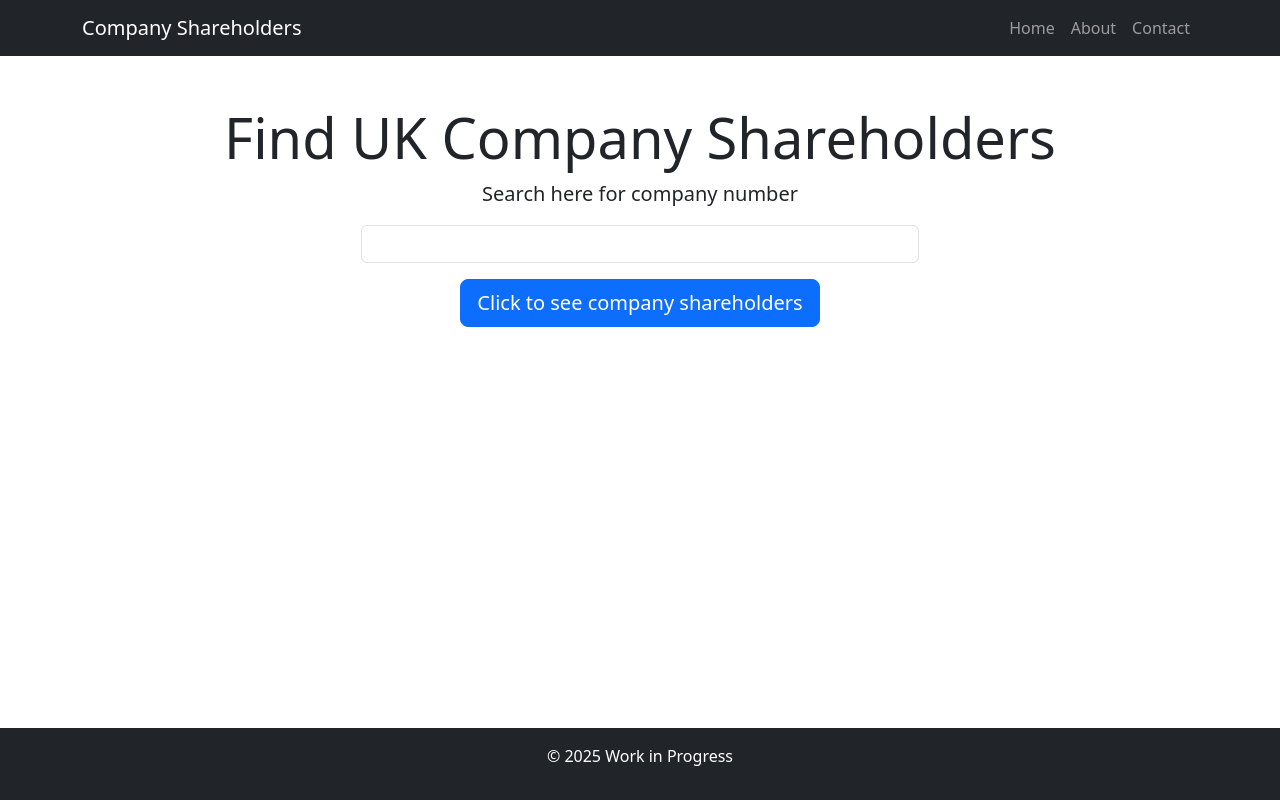
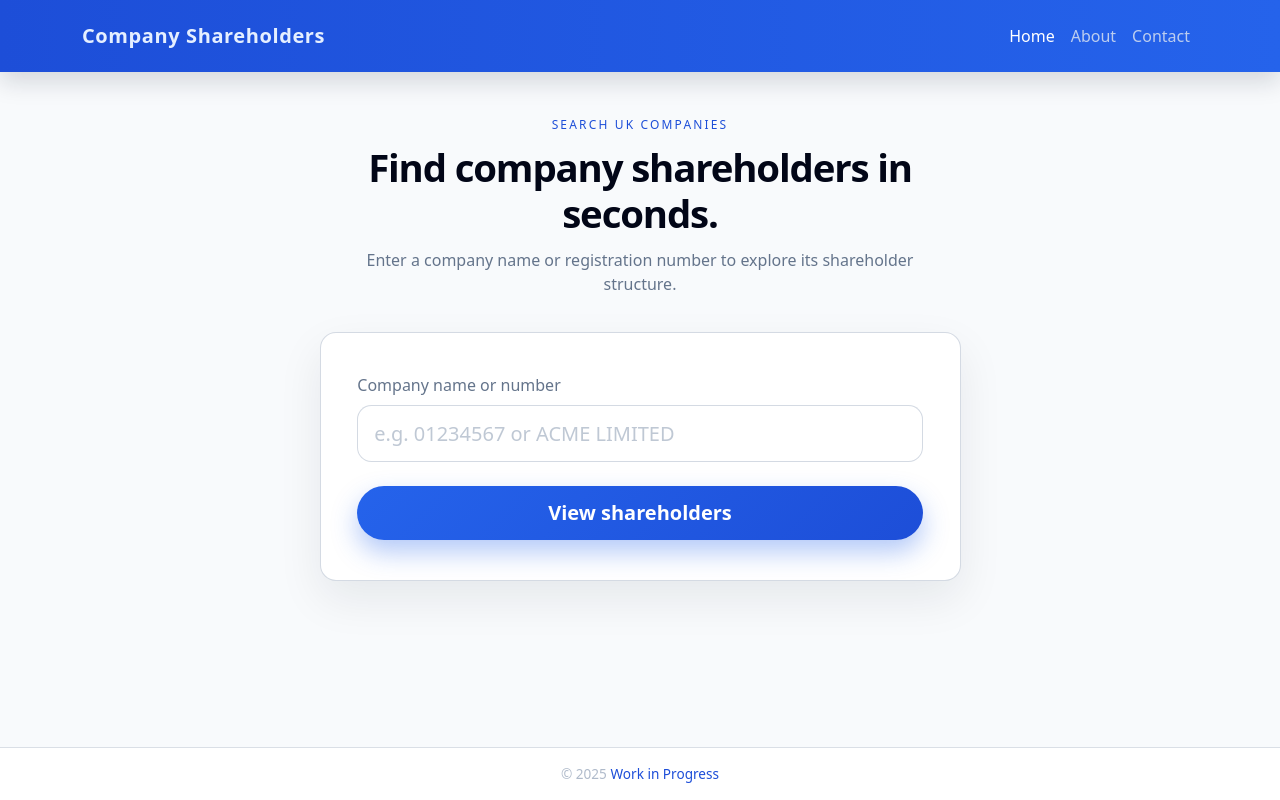
Before and after one commit to brizio97/company_data, a Flask app: page / in a window 1280 px wide. Run offline with Flask 3, Linux system fonts and the light colour scheme; some libraries are stand-ins or nearby versions.

Commit message:
Improve UI and styling

```diff
--- /dev/null
+++ b/app/static/css/theme.css
@@ -0,0 +1,236 @@
+:root {
+  --bg-main: #f8fafc;
+  --bg-elevated: #ffffff;
+  --bg-elevated-soft: #eff6ff;
+  --accent: #2563eb;
+  --accent-soft: rgba(37, 99, 235, 0.08);
+  --accent-strong: #1d4ed8;
+  --text-main: #020617;
+  --text-muted: #64748b;
+  --border-subtle: rgba(148, 163, 184, 0.4);
+  --danger: #ef4444;
+}
+
+body {
+  background-color: var(--bg-main);
+  color: var(--text-main);
+  font-family: system-ui, -apple-system, BlinkMacSystemFont, "SF Pro Text", "Segoe UI", sans-serif;
+}
+
+a {
+  color: var(--accent-strong);
+}
+
+a:hover {
+  color: #93c5fd;
+}
+
+.navbar {
+  background: linear-gradient(to right, #1d4ed8, #2563eb);
+  border-bottom: none;
+  box-shadow: 0 10px 25px rgba(15, 23, 42, 0.15);
+}
+
+.navbar-brand {
+  font-weight: 600;
+  letter-spacing: 0.03em;
+  color: #e5efff !important;
+}
+
+.nav-link {
+  font-weight: 500;
+  color: rgba(226, 232, 240, 0.8) !important;
+}
+
+.nav-link.active,
+.nav-link:hover {
+  color: #ffffff !important;
+}
+
+/* Main layout */
+
+.main-shell {
+  min-height: 100vh;
+  display: flex;
+  flex-direction: column;
+}
+
+.main-content {
+  flex: 1;
+  padding-top: 2.75rem;
+  padding-bottom: 2.75rem;
+}
+
+/* Hero / page header */
+
+.page-hero {
+  text-align: center;
+  margin-bottom: 2.25rem;
+}
+
+.page-hero-eyebrow {
+  font-size: 0.75rem;
+  text-transform: uppercase;
+  letter-spacing: 0.18em;
+  color: var(--accent-strong);
+  margin-bottom: 0.6rem;
+}
+
+.page-hero-title {
+  font-size: clamp(2rem, 3vw, 2.6rem);
+  font-weight: 650;
+  letter-spacing: -0.03em;
+  margin-bottom: 0.75rem;
+}
+
+.page-hero-subtitle {
+  color: var(--text-muted);
+  max-width: 36rem;
+  margin: 0 auto;
+}
+
+/* Card-like wrapper for main content */
+
+.surface-card {
+  background: var(--bg-elevated);
+  border-radius: 1rem;
+  border: 1px solid rgba(148, 163, 184, 0.4);
+  box-shadow: 0 18px 45px rgba(15, 23, 42, 0.08);
+  padding: 2rem 1.75rem;
+}
+
+@media (min-width: 768px) {
+  .surface-card {
+    padding: 2.5rem 2.3rem;
+  }
+}
+
+/* Forms */
+
+.form-label {
+  font-weight: 500;
+  color: var(--text-muted);
+}
+
+.form-control {
+  background-color: #ffffff;
+  border-radius: 0.9rem;
+  border: 1px solid var(--border-subtle);
+  color: var(--text-main);
+  padding: 0.8rem 1rem;
+}
+
+.form-control:focus {
+  border-color: var(--accent-strong);
+  box-shadow: 0 0 0 0.15rem rgba(37, 99, 235, 0.25);
+  background-color: #ffffff;
+  color: var(--text-main);
+}
+
+.form-control::placeholder {
+  color: rgba(148, 163, 184, 0.6);
+}
+
+/* Buttons */
+
+.btn-primary {
+  border-radius: 999px;
+  font-weight: 600;
+  padding-inline: 1.8rem;
+  padding-block: 0.75rem;
+  background: linear-gradient(135deg, #2563eb, #1d4ed8);
+  border: none;
+  box-shadow: 0 12px 26px rgba(37, 99, 235, 0.35);
+}
+
+.btn-primary:hover,
+.btn-primary:focus {
+  background: linear-gradient(135deg, #1d4ed8, #1d4ed8);
+  transform: translateY(-1px);
+  box-shadow: 0 20px 45px rgba(37, 99, 235, 0.7);
+}
+
+.btn-outline-light {
+  border-radius: 999px;
+  border-color: rgba(148, 163, 184, 0.65);
+  color: var(--text-main);
+}
+
+.btn-outline-light:hover {
+  background-color: rgba(148, 163, 184, 0.15);
+}
+
+.table-wrapper {
+  background: #ffffff;
+  border-radius: 1rem;
+  border: 1px solid rgba(148, 163, 184, 0.45);
+  box-shadow: 0 18px 38px rgba(15, 23, 42, 0.09);
+  overflow: hidden;
+}
+
+.table {
+  margin-bottom: 0;
+  color: var(--text-main);
+}
+
+.table thead {
+  background: linear-gradient(to right, #e0ecff, #dbeafe);
+}
+
+.table thead th {
+  border-bottom: 0;
+  text-transform: uppercase;
+  font-size: 0.7rem;
+  letter-spacing: 0.18em;
+  color: var(--text-muted);
+  background: transparent !important;
+}
+
+.table tbody tr:nth-child(even) {
+  background-color: #f8fafc;
+}
+
+.table tbody tr:nth-child(odd) {
+  background-color: #ffffff;
+}
+
+.table tbody tr:hover {
+  background-color: rgba(191, 219, 254, 0.45);
+}
+
+.table td,
+.table th {
+  border-color: rgba(148, 163, 184, 0.5);
+}
+
+.table a {
+  text-decoration: none;
+  font-weight: 500;
+}
+
+.footer {
+  border-top: 1px solid rgba(148, 163, 184, 0.35);
+  background: #ffffff;
+  color: var(--text-muted);
+  font-size: 0.85rem;
+}
+
+.footer span {
+  color: var(--accent-strong);
+}
+
+/* Misc */
+
+.badge-soft {
+  background-color: var(--accent-soft);
+  color: var(--accent-strong);
+  border-radius: 999px;
+  padding: 0.2rem 0.7rem;
+  font-size: 0.7rem;
+  text-transform: uppercase;
+  letter-spacing: 0.17em;
+}
+
+.text-muted-soft {
+  color: rgba(148, 163, 184, 0.75) !important;
+}
--- /dev/null
+++ b/app/templates/base.html
@@ -0,0 +1,64 @@
+<!DOCTYPE html>
+<html lang="en">
+  <head>
+    <meta charset="UTF-8" />
+    <meta name="viewport" content="width=device-width, initial-scale=1" />
+    <title>{% block title %}Company Shareholders{% endblock %}</title>
+    <link
+      rel="stylesheet"
+      href="{{ url_for('static', filename='css/bootstrap.min.css') }}"
+    />
+    <link
+      rel="stylesheet"
+      href="{{ url_for('static', filename='css/theme.css') }}"
+    />
+    {% block extra_head %}{% endblock %}
+  </head>
+  <body class="main-shell">
+    <nav class="navbar navbar-expand-lg navbar-dark py-3">
+      <div class="container">
+        <a class="navbar-brand" href="{{ url_for('index') }}">
+          Company Shareholders
+        </a>
+        <button
+          class="navbar-toggler"
+          type="button"
+          data-bs-toggle="collapse"
+          data-bs-target="#navbarNav"
+        >
+          <span class="navbar-toggler-icon"></span>
+        </button>
+        <div class="collapse navbar-collapse" id="navbarNav">
+          <ul class="navbar-nav ms-auto">
+            <li class="nav-item">
+              <a class="nav-link {% if request.endpoint == 'index' %}active{% endif %}" href="{{ url_for('index') }}">Home</a>
+            </li>
+            <li class="nav-item">
+              <a class="nav-link disabled" href="#" tabindex="-1" aria-disabled="true">About</a>
+            </li>
+            <li class="nav-item">
+              <a class="nav-link disabled" href="#" tabindex="-1" aria-disabled="true">Contact</a>
+            </li>
+          </ul>
+        </div>
+      </div>
+    </nav>
+
+    <main class="main-content">
+      <div class="container">
+        {% block content %}{% endblock %}
+      </div>
+    </main>
+
+    <footer class="footer text-center py-3 mt-auto">
+      <div class="container">
+        <p class="mb-0 text-muted-soft">
+          © 2025 <span>Work in Progress</span>
+        </p>
+      </div>
+    </footer>
+
+    <script src="{{ url_for('static', filename='js/bootstrap.bundle.min.js') }}"></script>
+    {% block extra_js %}{% endblock %}
+  </body>
+</html>
--- a/app/templates/index.html
+++ b/app/templates/index.html
@@ -1,59 +1,38 @@
-<!DOCTYPE html>
-<html lang="en">
-<head>
-    <meta charset="UTF-8">
-    <meta name="viewport" content="width=device-width, initial-scale=1.0">
-    <title>Find Company Shareholders</title>
-    <link rel="stylesheet" href="{{ url_for('static', filename='css/bootstrap.min.css') }}">
-</head>
-<body class="d-flex flex-column min-vh-100">
+{% extends "base.html" %}
 
-    <!-- Navbar -->
-    <nav class="navbar navbar-expand-lg navbar-dark bg-dark">
-        <div class="container">
-            <a class="navbar-brand" href="{{ url_for('index') }}">Company Shareholders</a>
-            <button class="navbar-toggler" type="button" data-bs-toggle="collapse" data-bs-target="#navbarNav">
-                <span class="navbar-toggler-icon"></span>
+{% block title %}Find Company Shareholders{% endblock %}
+
+{% block content %}
+  <div class="row justify-content-center">
+    <div class="col-lg-8 col-xl-7">
+      <div class="page-hero">
+        <div class="page-hero-eyebrow">Search UK companies</div>
+        <h1 class="page-hero-title">Find company shareholders in seconds.</h1>
+        <p class="page-hero-subtitle">
+          Enter a company name or registration number to explore its shareholder structure.
+        </p>
+      </div>
+
+      <div class="surface-card">
+        <form method="POST" novalidate>
+          {{ form.hidden_tag() }}
+          <div class="mb-4">
+            <label class="form-label" for="{{ form.company_searched.id }}">
+              Company name or number
+            </label>
+            {{ form.company_searched(
+              class_="form-control form-control-lg",
+              placeholder="e.g. 01234567 or ACME LIMITED"
+            ) }}
+          </div>
+
+          <div class="d-flex flex-column flex-sm-row gap-3">
+            <button type="submit" class="btn btn-primary btn-lg w-100 w-sm-auto">
+              View shareholders
             </button>
-            <div class="collapse navbar-collapse" id="navbarNav">
-                <ul class="navbar-nav ms-auto">
-                    <li class="nav-item">
-                        <a class="nav-link" href="#">Home</a>
-                    </li>
-                    <li class="nav-item">
-                        <a class="nav-link" href="#">About</a>
-                    </li>
-                    <li class="nav-item">
-                        <a class="nav-link" href="#">Contact</a>
-                    </li>
-                </ul>
-            </div>
-        </div>
-    </nav>
-
-    <!-- Main Section -->
-    <section class="main-section text-center py-5">
-        <div class="container">
-            <h1 class="display-4">Find UK Company Shareholders</h1>
-            <p class="lead">Search here for company number</p>
-
-            <form method="POST" class="d-flex flex-column align-items-center">
-                <div class="form-group mb-3 w-50">
-                    {{ form.hidden_tag() }}
-                    {{ form.company_searched(class_="form-control") }}
-                </div>
-                <button type="submit" class="btn btn-primary btn-lg">Click to see company shareholders</button>
-            </form>
-        </div>
-    </section>
-
-    <!-- Footer -->
-    <footer class="footer bg-dark text-white text-center py-3 mt-auto">
-        <div class="container">
-            <p>© 2025 Work in Progress</p>
-        </div>
-    </footer>
-
-    <script src="{{ url_for('static', filename='js/bootstrap.bundle.min.js') }}"></script>
-</body>
-</html>
+          </div>
+        </form>
+      </div>
+    </div>
+  </div>
+{% endblock %}
--- a/app/utils.py
+++ b/app/utils.py
@@ -22,7 +22,7 @@ from functools import lru_cache
 # Set up gemini LLM
 gemini_api_key = 'AIzaSyACKA-uC5lsOA2zJ1__XdfdAQmbeoOHkjA'
 genai.configure(api_key=gemini_api_key)
-model = genai.GenerativeModel(model_name = 'gemini-1.5-flash')
+model = genai.GenerativeModel(model_name = 'gemini-2.0-flash')
 generation_config = {
   "temperature": 0, "response_mime_type": "application/json"}
 
```
Also changed, not shown: app/templates/company.html (+17 -46 lines), app/templates/company_searched.html (+18 -45 lines).
